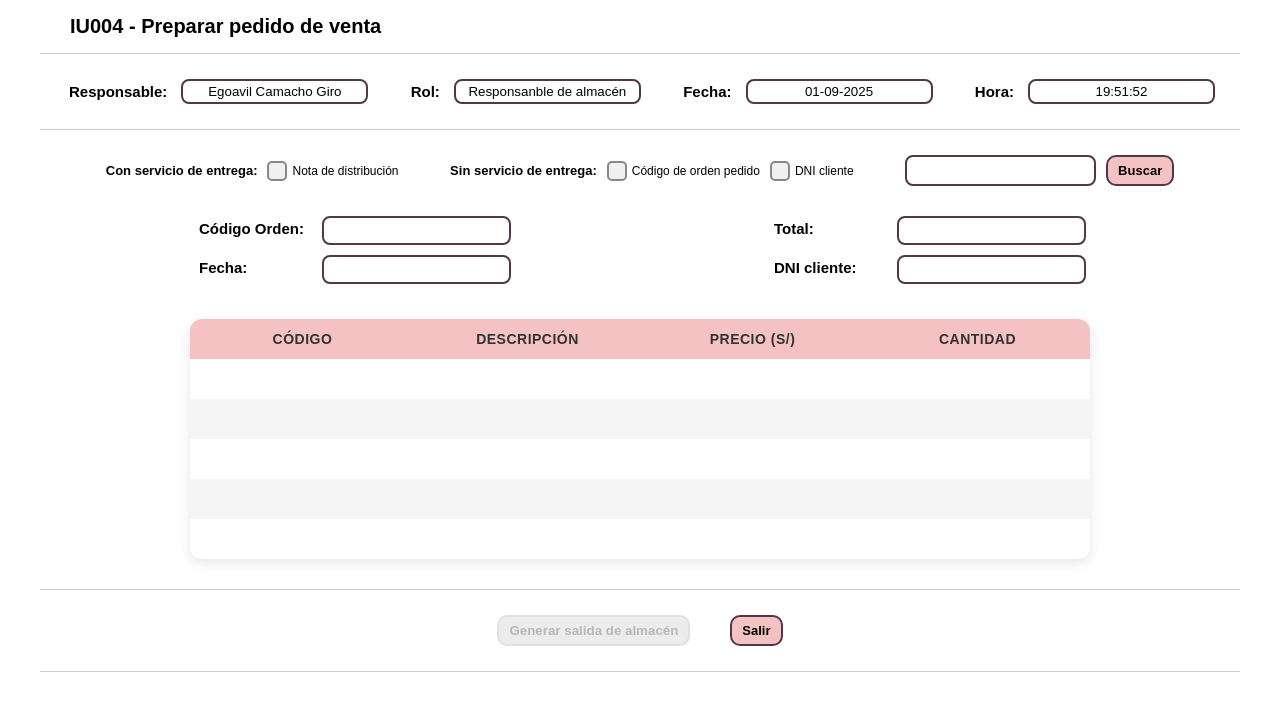
After one commit to GinoRoLa/mundo-patitas, a PHP site: page /Vista/Page/CUS04_IU004.php in a window 1280 px wide. The commit adds this page. Shown: the top 711 px of the page. Run offline with PHP 8.4, Linux system fonts and the light colour scheme; lists and menus that the app fills with data are empty.

Commit message:
CUS04 IUU4 Finalizado

```diff
--- a/Vista/Page/CUS01_IU001.php
+++ b/Vista/Page/CUS01_IU001.php
@@ -171,5 +171,6 @@ Click nbfs://nbhost/SystemFileSystem/Templates/Scripting/EmptyPHPWebPage.php to
         <script src="../Script/CUS01/cantidadConfig.js" type="text/javascript"></script>
         <script src="../Script/CUS01/registrarPreorden.js" type="text/javascript"></script>
         <script src="../Script/CUS01/salirBoton.js" type="text/javascript"></script>
+        <script src="../Script/CUS01/recargaAdvertencia.js" type="text/javascript"></script>
     </body>
 </html>
--- /dev/null
+++ b/Vista/Page/CUS04_IU004.php
@@ -0,0 +1,114 @@
+<!DOCTYPE html>
+<!--
+Click nbfs://nbhost/SystemFileSystem/Templates/Licenses/license-default.txt to change this license
+Click nbfs://nbhost/SystemFileSystem/Templates/Scripting/EmptyPHPWebPage.php to edit this template
+-->
+<html>
+    <head>
+        <meta charset="UTF-8">
+        <title>CUS04 - Preparar pedido de venta</title>
+        <script src="https://code.jquery.com/jquery-3.7.1.min.js" integrity="sha256-/JqT3SQfawRcv/BIHPThkBvs0OEvtFFmqPF/lYI/Cxo=" crossorigin="anonymous"></script>
+        <link href="../Style/Style.css" rel="stylesheet" type="text/css"/>
+        <link href="../Style/CUS04/CUS04_IU004.css" rel="stylesheet" type="text/css"/>
+        <link href="../Style/CUS01/StyleTittleGeneral.css" rel="stylesheet" type="text/css"/>
+        <link href="../Style/CUS01/StyleInputGeneral.css" rel="stylesheet" type="text/css"/>
+        <link href="../Style/CUS01/StyleTbodyTable.css" rel="stylesheet" type="text/css"/>
+        <link href="../Style/CUS01/StyleButtonGeneral.css" rel="stylesheet" type="text/css"/>
+        <link href="../Style/CUS01/StyleFormularioDatos.css" rel="stylesheet" type="text/css"/>
+    </head>
+    <body>
+        <?php
+        include_once '../../Controlador/Negocio.php';
+        $obj = new Negocio();
+        $titulo = "IU004 - Preparar pedido de venta";
+        $trabajador = "Egoavil Camacho Giro";
+        $rol = "Responsanble de almacén";
+        $parametrosComponenteTitulo = [
+            "titulo" => $titulo,
+            "trabajador" => $trabajador,
+            "rol" => $rol
+        ];
+        ?>
+        <main class="container main-content">
+            <?php
+            include "../Componentes/TituloRolResponsableFechaHora.php";
+            ?>
+            <section class="orden-pedido">
+                <form method="post" id="buscarPreorden" class="form-search-orden">
+                    <div class="orden-cse">
+                        <label class="labelText">Con servicio de entrega:</label>
+                        <label class="checkbox-container">
+                            <input type="radio" name="filtroOrden">
+                            <span class="checkmark"></span>
+                            <span class="textSpanCheckmark">Nota de distribución</span>
+                        </label>
+                    </div>
+                    <div class="orden-sse">
+                        <label class="labelText">Sin servicio de entrega:</label>
+                        <div class="checkbox-option">
+                            <label class="checkbox-container">
+                                <input type="radio" name="filtroOrden">
+                                <span class="checkmark"></span>
+                                <span class="textSpanCheckmark">Código de orden pedido</span>
+                            </label>
+                            <label class="checkbox-container">
+                                <input type="radio" name="filtroOrden">
+                                <span class="checkmark"></span>
+                                <span class="textSpanCheckmark">DNI cliente</span>
+                            </label>
+                        </div>
+                    </div>
+                    <div class="input-search">
+                        <input type="text" name="dniCliente" class="input-style">
+                        <button class="style-button button-search-orden" type="submit">Buscar</button>
+                    </div>
+                </form>
+                <div class="form-data-information">
+                    <div class="form-data-details">
+                        <h2>Código Orden:</h2>
+                        <input type="text" readonly id="nombreCliente">
+                    </div>
+                    <div class="form-data-details">
+                        <h2>Total:</h2>
+                        <input type="text" readonly id="telefonoCliente">
+                    </div>
+                    <div class="form-data-details">
+                        <h2>Fecha:</h2>
+                        <input type="text" readonly id="apepatCliente">
+                    </div>
+                    <div class="form-data-details">
+                        <h2>DNI cliente:</h2>
+                        <input type="text" readonly id="apematCliente">
+                    </div>
+                </div>
+                <div class="product-table">
+                    <table>
+                        <thead>
+                            <tr>
+                                <th>Código</th>
+                                <th>Descripción</th>
+                                <th>Precio (S/)</th>
+                                <th>Cantidad</th>
+                            </tr>
+                        </thead>
+                        <tbody id="table-body3">
+
+                        </tbody>
+                    </table>
+                </div>
+            </section>
+            <section class="register-movimiento-buttons">
+                <div class="register">
+                    <form method="post" class="form-register-orden" id="register-orden">
+                        <button class="style-button-disabled generar-preorden-button" id="generar-orden">Generar salida de almacén</button>
+                    </form>
+                </div>
+                <div class="salir">
+                    <button class="style-button">Salir</button>
+                </div>
+            </section>
+        </main>
+        <script src="../Script/CUS01/TBodyScript.js" type="text/javascript"></script>
+        <script src="../Script/CUS01/salirBoton.js" type="text/javascript"></script>
+    </body>
+</html>
--- /dev/null
+++ b/Vista/Script/CUS01/recargaAdvertencia.js
@@ -0,0 +1,6 @@
+window.addEventListener("beforeunload", function (e) {
+    if (clienteBuscado) {
+        e.preventDefault();
+        e.returnValue = "Si recargas la página, se perderá la información del cliente.";
+    }
+});
--- a/Vista/Script/CUS01/registrarPreorden.js
+++ b/Vista/Script/CUS01/registrarPreorden.js
@@ -12,7 +12,8 @@ $(function () {
             success: function (respuesta) {
                 if (respuesta.success) {
                     alert(respuesta.message);
-                    location.reload(); // recarga la página para limpiar todo
+                    clienteBuscado = false;
+                    location.reload();
                 } else {
                     alert("Error: " + respuesta.message);
                 }
--- a/Vista/Script/buscarClienteJquery.js
+++ b/Vista/Script/buscarClienteJquery.js
@@ -1,3 +1,4 @@
+let clienteBuscado = false;
 $(function () {
     $('#buscarCliente').on('submit', function (e) {
         e.preventDefault();
@@ -32,12 +33,14 @@ $(function () {
                     const btn = $(".button-add-product");
                     btn.prop("disabled", false);
                     btn.removeClass("style-button-disabled").addClass("style-button");
+                    clienteBuscado = true;
                 } else {
                     alert(res.message);
                     $('#nombreCliente, #telefonoCliente, #apepatCliente, #apematCliente, #emailCliente, #direccionCliente').val('');
                     const btn = $(".button-add-product");
                     btn.prop("disabled", true);
                     btn.removeClass("style-button").addClass("style-button-disabled");
+                    clienteBuscado = false;
                 }
             },
             error: function (xhr, status, error) {
--- a/Vista/Style/CUS01/CUS01_IU001.css
+++ b/Vista/Style/CUS01/CUS01_IU001.css
@@ -263,6 +263,7 @@
     border-radius: 8px;
     width: fit-content;
 }
+
 .customer-information {
     padding: 1rem 1.5rem;
     display: grid;
@@ -449,6 +450,10 @@ form select {
 
 /* **********    LIST PRODUCT    *********** */
 
+.list-product {
+    border-bottom: 1px solid #cccccc;
+}
+
 .list-product-table tfoot {
     display: table;
     width: 100%;
--- /dev/null
+++ b/Vista/Style/CUS01/StyleButtonGeneral.css
@@ -0,0 +1,57 @@
+:root {
+    --primary-color: #f4c2c2; /* Rosa pastel - suavidad y dulzura */
+    --primary-color-hover: rgba(244, 194, 194, 0.4);
+    --secondary-color: #ffb7b2; /* Melocotón suave - atractivo y moderno */
+    --accent-color: #ffd1a9; /* Durazno claro - cálido y acogedor */
+    --background-color: #fffaf0; /* Crema claro - neutro y suave */
+    --text-color: #6b4226; /* Marrón cálido - tono natural para el texto */
+    --highlight-color: #ffefba; /* Amarillo claro - toque alegre para resaltar */
+    --dark-color: #533747; /* Marrón oscuro - elegante y serio para contrastes */
+    --shadow-color: 40deg 28% 61%;
+    --container-color: hsl(0, 0%, 100%);
+    --shadow-elevation-medium:
+        0.3px 0.5px 0.6px hsl(var(--shadow-color) / 0.44),
+        0.7px 1.5px 1.7px -1px hsl(var(--shadow-color) / 0.4),
+        2px 3.9px 4.6px -2px hsl(var(--shadow-color) / 0.36),
+        5px 10px 11.7px -3px hsl(var(--shadow-color) / 0.32);
+    --shadow-elevation-high:
+        0.3px 0.5px 0.6px hsl(var(--shadow-color) / 0.41),
+        1.2px 2.4px 2.8px -0.4px hsl(var(--shadow-color) / 0.39),
+        2.3px 4.6px 5.4px -0.9px hsl(var(--shadow-color) / 0.37),
+        4px 7.9px 9.2px -1.3px hsl(var(--shadow-color) / 0.35),
+        6.6px 13.3px 15.5px -1.7px hsl(var(--shadow-color) / 0.34),
+        10.7px 21.5px 25px -2.2px hsl(var(--shadow-color) / 0.32),
+        16.7px 33.4px 38.9px -2.6px hsl(var(--shadow-color) / 0.3),
+        25px 50px 58.3px -3px hsl(var(--shadow-color) / 0.28);
+}
+
+/* CSS BOTON GENERAL */
+
+.style-button {
+    border: 2px solid var(--dark-color);
+    border-radius: 1rem;
+    background-color: var(--primary-color);
+    display: flex;
+    align-items: center;
+    justify-content: center;
+    height: 100%;
+    padding: 0.6rem 1rem;
+    cursor: pointer;
+    font-weight: 700;
+    font-size: 13px;
+}
+
+.style-button-disabled {
+    border: 2px solid #ccc;
+    border-radius: 1rem;
+    background-color: #e0e0e0;
+    display: flex;
+    align-items: center;
+    justify-content: center;
+    height: 100%;
+    padding: 0.6rem 1rem;
+    cursor: not-allowed;
+    font-weight: 700;
+    color: #888;
+    opacity: 0.6;
+}
--- /dev/null
+++ b/Vista/Style/CUS01/StyleFormularioDatos.css
@@ -0,0 +1,56 @@
+:root {
+    --primary-color: #f4c2c2; /* Rosa pastel - suavidad y dulzura */
+    --primary-color-hover: rgba(244, 194, 194, 0.4);
+    --secondary-color: #ffb7b2; /* Melocotón suave - atractivo y moderno */
+    --accent-color: #ffd1a9; /* Durazno claro - cálido y acogedor */
+    --background-color: #fffaf0; /* Crema claro - neutro y suave */
+    --text-color: #6b4226; /* Marrón cálido - tono natural para el texto */
+    --highlight-color: #ffefba; /* Amarillo claro - toque alegre para resaltar */
+    --dark-color: #533747; /* Marrón oscuro - elegante y serio para contrastes */
+    --shadow-color: 40deg 28% 61%;
+    --container-color: hsl(0, 0%, 100%);
+    --shadow-elevation-medium:
+        0.3px 0.5px 0.6px hsl(var(--shadow-color) / 0.44),
+        0.7px 1.5px 1.7px -1px hsl(var(--shadow-color) / 0.4),
+        2px 3.9px 4.6px -2px hsl(var(--shadow-color) / 0.36),
+        5px 10px 11.7px -3px hsl(var(--shadow-color) / 0.32);
+    --shadow-elevation-high:
+        0.3px 0.5px 0.6px hsl(var(--shadow-color) / 0.41),
+        1.2px 2.4px 2.8px -0.4px hsl(var(--shadow-color) / 0.39),
+        2.3px 4.6px 5.4px -0.9px hsl(var(--shadow-color) / 0.37),
+        4px 7.9px 9.2px -1.3px hsl(var(--shadow-color) / 0.35),
+        6.6px 13.3px 15.5px -1.7px hsl(var(--shadow-color) / 0.34),
+        10.7px 21.5px 25px -2.2px hsl(var(--shadow-color) / 0.32),
+        16.7px 33.4px 38.9px -2.6px hsl(var(--shadow-color) / 0.3),
+        25px 50px 58.3px -3px hsl(var(--shadow-color) / 0.28);
+}
+
+.form-data-information {
+    padding: 1rem 1.5rem;
+    display: grid;
+    grid-template-columns: 1fr 1fr;
+    gap: 1rem 0;
+
+}
+
+.form-data-details {
+    margin: 0 13rem;
+    display: flex;
+    flex-flow: row wrap;
+    justify-content: space-between;
+    align-content: center;
+    width: 55%;
+}
+
+.form-data-details h2{
+    padding: 4px;
+}
+
+.form-data-details input {
+    text-decoration: none;
+    border: 2px solid var(--dark-color);
+    border-radius: 8px;
+    height: 100%;
+    width: 60%;
+    padding: 0.5rem;
+}
--- /dev/null
+++ b/Vista/Style/CUS01/StyleInputGeneral.css
@@ -0,0 +1,34 @@
+:root {
+    --primary-color: #f4c2c2; /* Rosa pastel - suavidad y dulzura */
+    --primary-color-hover: rgba(244, 194, 194, 0.4);
+    --secondary-color: #ffb7b2; /* Melocotón suave - atractivo y moderno */
+    --accent-color: #ffd1a9; /* Durazno claro - cálido y acogedor */
+    --background-color: #fffaf0; /* Crema claro - neutro y suave */
+    --text-color: #6b4226; /* Marrón cálido - tono natural para el texto */
+    --highlight-color: #ffefba; /* Amarillo claro - toque alegre para resaltar */
+    --dark-color: #533747; /* Marrón oscuro - elegante y serio para contrastes */
+    --shadow-color: 40deg 28% 61%;
+    --container-color: hsl(0, 0%, 100%);
+    --shadow-elevation-medium:
+        0.3px 0.5px 0.6px hsl(var(--shadow-color) / 0.44),
+        0.7px 1.5px 1.7px -1px hsl(var(--shadow-color) / 0.4),
+        2px 3.9px 4.6px -2px hsl(var(--shadow-color) / 0.36),
+        5px 10px 11.7px -3px hsl(var(--shadow-color) / 0.32);
+    --shadow-elevation-high:
+        0.3px 0.5px 0.6px hsl(var(--shadow-color) / 0.41),
+        1.2px 2.4px 2.8px -0.4px hsl(var(--shadow-color) / 0.39),
+        2.3px 4.6px 5.4px -0.9px hsl(var(--shadow-color) / 0.37),
+        4px 7.9px 9.2px -1.3px hsl(var(--shadow-color) / 0.35),
+        6.6px 13.3px 15.5px -1.7px hsl(var(--shadow-color) / 0.34),
+        10.7px 21.5px 25px -2.2px hsl(var(--shadow-color) / 0.32),
+        16.7px 33.4px 38.9px -2.6px hsl(var(--shadow-color) / 0.3),
+        25px 50px 58.3px -3px hsl(var(--shadow-color) / 0.28);
+}
+
+.input-style {
+    text-decoration: none;
+    border: 2px solid var(--dark-color);
+    border-radius: 8px;
+    height: 100%;
+    padding: 0.5rem;
+}
--- /dev/null
+++ b/Vista/Style/CUS01/StyleTbodyTable.css
@@ -0,0 +1,85 @@
+:root {
+    --primary-color: #f4c2c2; /* Rosa pastel - suavidad y dulzura */
+    --primary-color-hover: rgba(244, 194, 194, 0.4);
+    --secondary-color: #ffb7b2; /* Melocotón suave - atractivo y moderno */
+    --accent-color: #ffd1a9; /* Durazno claro - cálido y acogedor */
+    --background-color: #fffaf0; /* Crema claro - neutro y suave */
+    --text-color: #6b4226; /* Marrón cálido - tono natural para el texto */
+    --highlight-color: #ffefba; /* Amarillo claro - toque alegre para resaltar */
+    --dark-color: #533747; /* Marrón oscuro - elegante y serio para contrastes */
+    --shadow-color: 40deg 28% 61%;
+    --container-color: hsl(0, 0%, 100%);
+    --shadow-elevation-medium:
+        0.3px 0.5px 0.6px hsl(var(--shadow-color) / 0.44),
+        0.7px 1.5px 1.7px -1px hsl(var(--shadow-color) / 0.4),
+        2px 3.9px 4.6px -2px hsl(var(--shadow-color) / 0.36),
+        5px 10px 11.7px -3px hsl(var(--shadow-color) / 0.32);
+    --shadow-elevation-high:
+        0.3px 0.5px 0.6px hsl(var(--shadow-color) / 0.41),
+        1.2px 2.4px 2.8px -0.4px hsl(var(--shadow-color) / 0.39),
+        2.3px 4.6px 5.4px -0.9px hsl(var(--shadow-color) / 0.37),
+        4px 7.9px 9.2px -1.3px hsl(var(--shadow-color) / 0.35),
+        6.6px 13.3px 15.5px -1.7px hsl(var(--shadow-color) / 0.34),
+        10.7px 21.5px 25px -2.2px hsl(var(--shadow-color) / 0.32),
+        16.7px 33.4px 38.9px -2.6px hsl(var(--shadow-color) / 0.3),
+        25px 50px 58.3px -3px hsl(var(--shadow-color) / 0.28);
+}
+
+/* CSS TBODY GENERAL */
+
+.product-table {
+    width: 100%;
+    max-width: 900px;
+    margin: 1.5rem auto;
+    border-radius: 12px;
+    overflow: hidden;
+    box-shadow: 0 4px 12px rgba(0,0,0,0.1);
+    font-family: Arial, sans-serif;
+    font-size: 14px;
+}
+
+.product-table table {
+    width: 100%;
+    border-collapse: collapse;
+}
+
+.product-table tbody {
+    display: block;
+    max-height: 20rem;
+    overflow-y: auto;
+}
+
+.product-table thead {
+    display: table;
+    width: 100%;
+    table-layout: fixed;
+}
+
+.product-table tbody tr {
+    display: table;
+    width: 100%;
+    table-layout: fixed;
+}
+
+.product-table th,
+.product-table td {
+    padding: 12px 16px;
+    text-align: center;
+}
+
+.product-table thead {
+    background-color: var(--primary-color);
+    color: #333;
+    text-transform: uppercase;
+    font-weight: bold;
+    letter-spacing: 0.5px;
+}
+
+.product-table tbody tr:nth-child(even) {
+    background-color: #f5f5f5;
+}
+
+.product-table tbody tr:hover {
+    background-color: var(--primary-color-hover);
+    transition: background 0.3s;
+}
--- /dev/null
+++ b/Vista/Style/CUS01/StyleTittleGeneral.css
@@ -0,0 +1,69 @@
+:root {
+    --primary-color: #f4c2c2; /* Rosa pastel - suavidad y dulzura */
+    --primary-color-hover: rgba(244, 194, 194, 0.4);
+    --secondary-color: #ffb7b2; /* Melocotón suave - atractivo y moderno */
+    --accent-color: #ffd1a9; /* Durazno claro - cálido y acogedor */
+    --background-color: #fffaf0; /* Crema claro - neutro y suave */
+    --text-color: #6b4226; /* Marrón cálido - tono natural para el texto */
+    --highlight-color: #ffefba; /* Amarillo claro - toque alegre para resaltar */
+    --dark-color: #533747; /* Marrón oscuro - elegante y serio para contrastes */
+    --shadow-color: 40deg 28% 61%;
+    --container-color: hsl(0, 0%, 100%);
+    --shadow-elevation-medium:
+        0.3px 0.5px 0.6px hsl(var(--shadow-color) / 0.44),
+        0.7px 1.5px 1.7px -1px hsl(var(--shadow-color) / 0.4),
+        2px 3.9px 4.6px -2px hsl(var(--shadow-color) / 0.36),
+        5px 10px 11.7px -3px hsl(var(--shadow-color) / 0.32);
+    --shadow-elevation-high:
+        0.3px 0.5px 0.6px hsl(var(--shadow-color) / 0.41),
+        1.2px 2.4px 2.8px -0.4px hsl(var(--shadow-color) / 0.39),
+        2.3px 4.6px 5.4px -0.9px hsl(var(--shadow-color) / 0.37),
+        4px 7.9px 9.2px -1.3px hsl(var(--shadow-color) / 0.35),
+        6.6px 13.3px 15.5px -1.7px hsl(var(--shadow-color) / 0.34),
+        10.7px 21.5px 25px -2.2px hsl(var(--shadow-color) / 0.32),
+        16.7px 33.4px 38.9px -2.6px hsl(var(--shadow-color) / 0.3),
+        25px 50px 58.3px -3px hsl(var(--shadow-color) / 0.28);
+}
+/* **********  TITLE  *************** */
+
+.title {
+    width: 100%;
+    display: grid;
+    align-items: start;
+    padding: 1.5rem 3rem;
+}
+
+.title h1 {
+    font-size: 2rem;
+}
+
+/* **********  DATA  *************** */
+
+.data {
+    display: flex;
+    flex-flow: row wrap;
+    justify-content: space-between;
+    padding: 1.5rem 1rem;
+    border-top: 1px solid #cccccc;
+    border-bottom: 1px solid #cccccc;
+}
+
+.data div {
+    padding: 1rem 1.5rem;
+    display: flex;
+    flex-flow: row wrap;
+    gap: 1rem;
+}
+
+.data h2 {
+    padding: 4px;
+}
+
+.data input {
+    text-decoration: none;
+    border: 2px solid var(--dark-color);
+    border-radius: 8px;
+    height: 100%;
+    padding: 0.3rem;
+    text-align: center;
+}
--- /dev/null
+++ b/Vista/Style/CUS04/CUS04_IU004.css
@@ -0,0 +1,142 @@
+:root {
+    --primary-color: #f4c2c2; /* Rosa pastel - suavidad y dulzura */
+    --primary-color-hover: rgba(244, 194, 194, 0.4);
+    --secondary-color: #ffb7b2; /* Melocotón suave - atractivo y moderno */
+    --accent-color: #ffd1a9; /* Durazno claro - cálido y acogedor */
+    --background-color: #fffaf0; /* Crema claro - neutro y suave */
+    --text-color: #6b4226; /* Marrón cálido - tono natural para el texto */
+    --highlight-color: #ffefba; /* Amarillo claro - toque alegre para resaltar */
+    --dark-color: #533747; /* Marrón oscuro - elegante y serio para contrastes */
+    --shadow-color: 40deg 28% 61%;
+    --container-color: hsl(0, 0%, 100%);
+    --shadow-elevation-medium:
+        0.3px 0.5px 0.6px hsl(var(--shadow-color) / 0.44),
+        0.7px 1.5px 1.7px -1px hsl(var(--shadow-color) / 0.4),
+        2px 3.9px 4.6px -2px hsl(var(--shadow-color) / 0.36),
+        5px 10px 11.7px -3px hsl(var(--shadow-color) / 0.32);
+    --shadow-elevation-high:
+        0.3px 0.5px 0.6px hsl(var(--shadow-color) / 0.41),
+        1.2px 2.4px 2.8px -0.4px hsl(var(--shadow-color) / 0.39),
+        2.3px 4.6px 5.4px -0.9px hsl(var(--shadow-color) / 0.37),
+        4px 7.9px 9.2px -1.3px hsl(var(--shadow-color) / 0.35),
+        6.6px 13.3px 15.5px -1.7px hsl(var(--shadow-color) / 0.34),
+        10.7px 21.5px 25px -2.2px hsl(var(--shadow-color) / 0.32),
+        16.7px 33.4px 38.9px -2.6px hsl(var(--shadow-color) / 0.3),
+        25px 50px 58.3px -3px hsl(var(--shadow-color) / 0.28);
+}
+
+/* ********************************** */
+/*             MAIN CONTENT           */
+/* ********************************** */
+
+/* **********  BUSQUEDA ORDEN  *************** */
+
+.orden-pedido {
+    display: flex;
+    flex-flow: column wrap;
+    gap: 1rem;
+    padding: 1.5rem 1rem;
+    border-bottom: 1px solid #cccccc;
+}
+
+.form-search-orden {
+    display: flex;
+    flex-flow: row wrap;
+    justify-content: space-around;
+    font-size: 1.3rem;
+    font-weight: bold;
+    padding: 0 3rem;
+}
+
+.orden-cse, .orden-sse {
+    display: flex;
+    flex-flow: row wrap;
+    gap: 1rem;
+    justify-content: center;
+    align-items: center;
+    padding: 1rem;
+}
+
+.checkbox-option {
+    display: flex;
+    flex-flow: row wrap;
+    gap: 1rem;
+}
+
+.checkbox-container .textSpanCheckmark {
+    font-size: 1.2rem;
+    font-weight: normal;
+}
+
+.checkbox-container {
+    display: inline-flex;
+    align-items: center;
+    gap: 0.5rem;
+    position: relative;
+    cursor: pointer;
+    user-select: none;
+}
+.checkbox-container input {
+    position: absolute;
+    opacity: 0;
+    cursor: pointer;
+}
+.checkmark {
+    display: inline-block;
+    width: 20px;
+    height: 20px;
+    background-color: #f0f0f0;
+    border: 2px solid #888;
+    border-radius: 5px;
+    transition: all 0.2s ease;
+}
+
+.checkbox-container:hover .checkmark {
+    background-color: #e2e2e2;
+}
+
+.checkbox-container input:checked ~ .checkmark {
+    background-color: #4CAF50;
+    border-color: #4CAF50;
+}
+
+.checkmark::after {
+    content: "";
+    position: absolute;
+    display: none;
+    left: 6px;
+    top: 2px;
+    width: 6px;
+    height: 10px;
+    border: solid white;
+    border-width: 0 2px 2px 0;
+    transform: rotate(45deg);
+}
+
+.checkbox-container input:checked ~ .checkmark::after {
+    display: block;
+}
+
+.input-search {
+    display: flex;
+    flex-flow: row wrap;
+    gap: 1rem;
+    padding: 1rem;
+}
+
+/* **********    PRE ORDEN BUTTONS    *********** */
+
+.register-movimiento-buttons {
+    display: flex;
+    flex-flow: row wrap;
+    justify-content: center;
+    padding: 1.5rem 1rem;
+    border-bottom: 1px solid #cccccc;
+    gap: 1rem;
+}
+
+.register-movimiento-buttons div {
+    display: flex;
+    justify-content: center;
+    padding: 1rem 1.5rem;
+}
--- a/nbproject/private/private.xml
+++ b/nbproject/private/private.xml
@@ -4,8 +4,7 @@
     <open-files xmlns="http://www.netbeans.org/ns/projectui-open-files/2">
         <group>
             <file>file:/C:/xampp/htdocs/Taller_2_Implementacion/Vista/Page/CUS01_IU001.php</file>
-            <file>file:/C:/xampp/htdocs/Taller_2_Implementacion/Vista/Style/CUS01/CUS01_IU001.css</file>
-            <file>file:/C:/xampp/htdocs/Taller_2_Implementacion/Vista/Style/Style.css</file>
+            <file>file:/C:/xampp/htdocs/Taller_2_Implementacion/Vista/Script/CUS01/salirBoton.js</file>
         </group>
     </open-files>
 </project-private>
```
Also changed, not shown: Vista/Script/CUS01/TBodyScript.js (+14 -17 lines).
